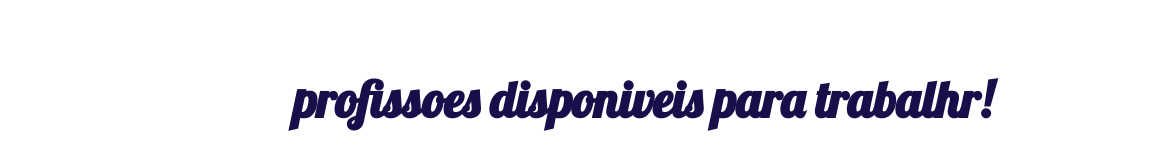
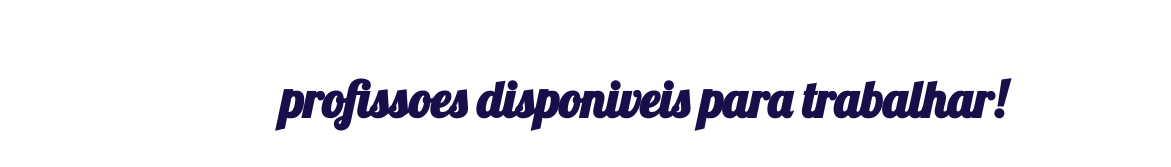
Before and after one commit to vitormanoe/agencia-fake, a plain HTML site: page index.html in a window 1280 px wide. Shown: the part 776-943 px from the top of the page, 0-1171 px from the left. Drawn offline with Linux system fonts and the light colour scheme.

Commit message:
Update index.html

```diff
--- a/index.html
+++ b/index.html
@@ -50,7 +50,7 @@
      </div>
     </header>
     <section>
-        <h2>profissoes disponiveis para trabalhr!</h2>
+        <h2>profissoes disponiveis para trabalhar!</h2>
         <div class="servicos">
              <div class="card">
                <img src="img/pc.png">
```
